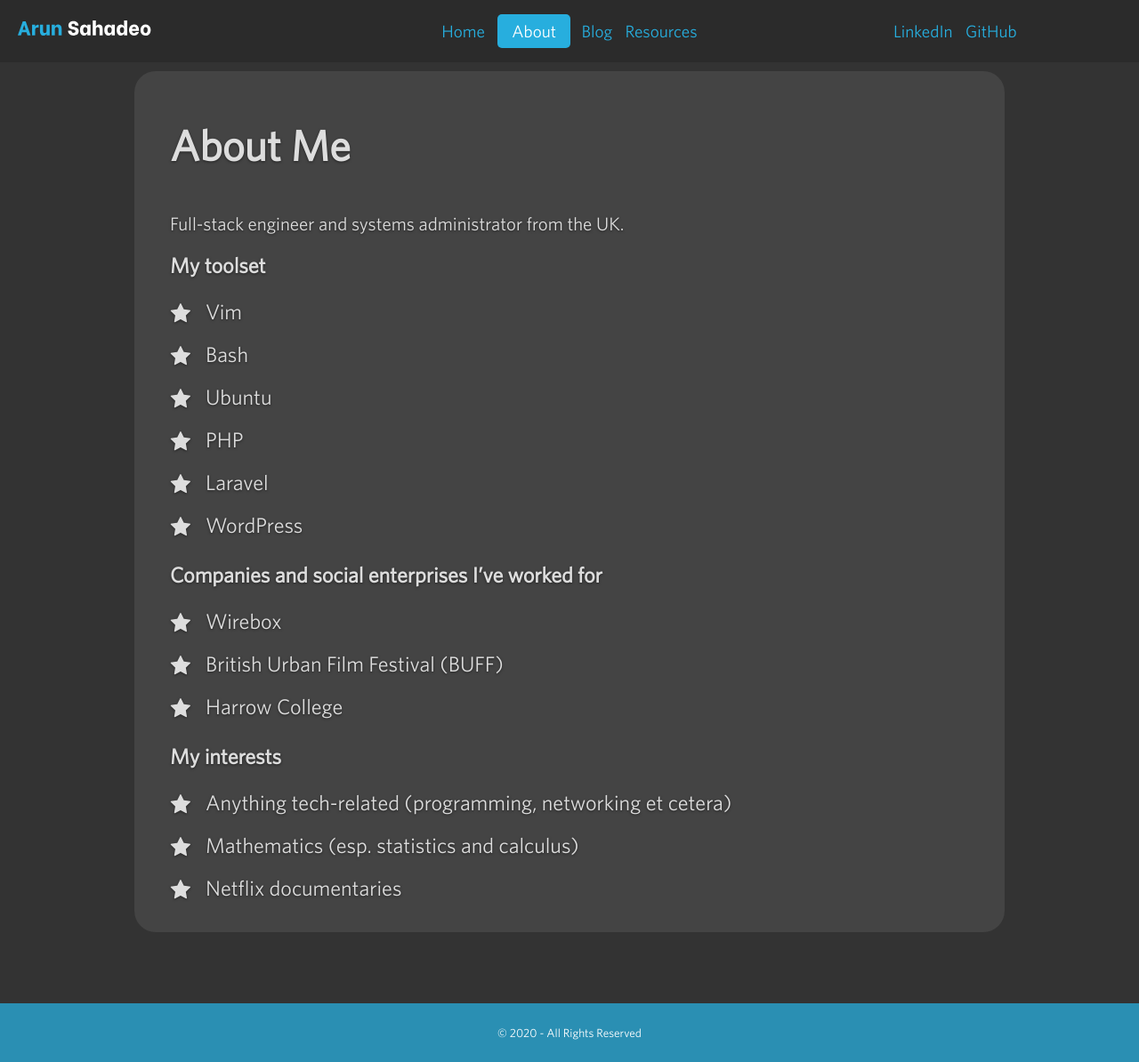
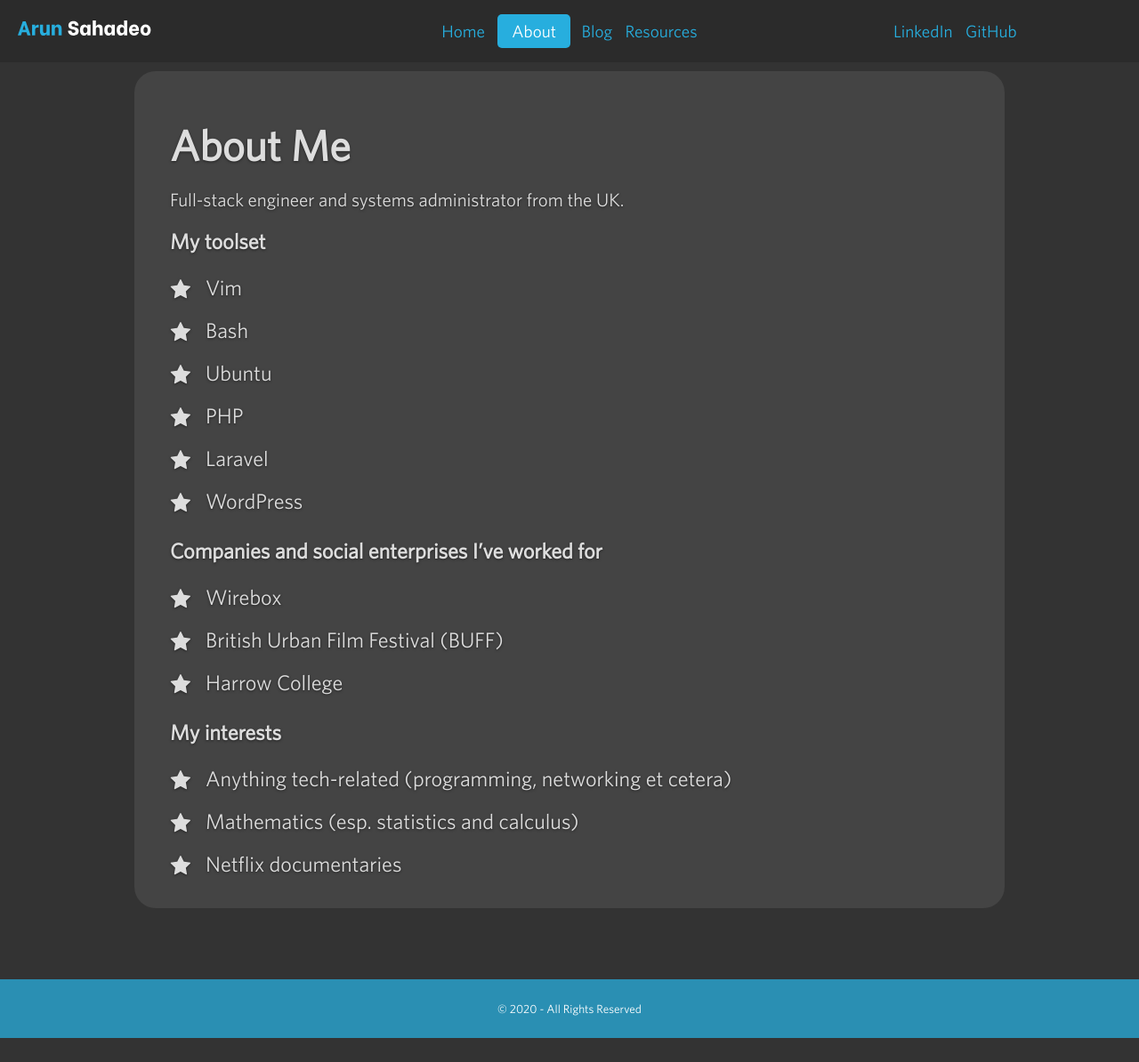
Before and after one commit to ArunSahadeo/ArunSahadeo.github.io, a Jekyll site: the page built from about.html, in a window 1280 px wide and 1194 px high. Shown: the whole window at 89% size. Built offline with Jekyll 4.4.1, drawn with Linux system fonts in a browser that asks for light colours; some web fonts are replaced.

Commit message:
Tidy up About page margins

```diff
--- a/_sass/utilities/_margins.scss
+++ b/_sass/utilities/_margins.scss
@@ -29,6 +29,10 @@
 /*
     Bottom
 */
+
+.margin-bottom-1-rem {
+    margin-bottom: 1rem;
+}
 
 .margin-bottom-5-rem {
     margin-bottom: 5rem;
--- a/about.html
+++ b/about.html
@@ -2,7 +2,7 @@
 layout: default
 title: About
 ---
-<h1>
+<h1 class="margin-bottom-1-rem">
     About Me
 </h1>
 
```
